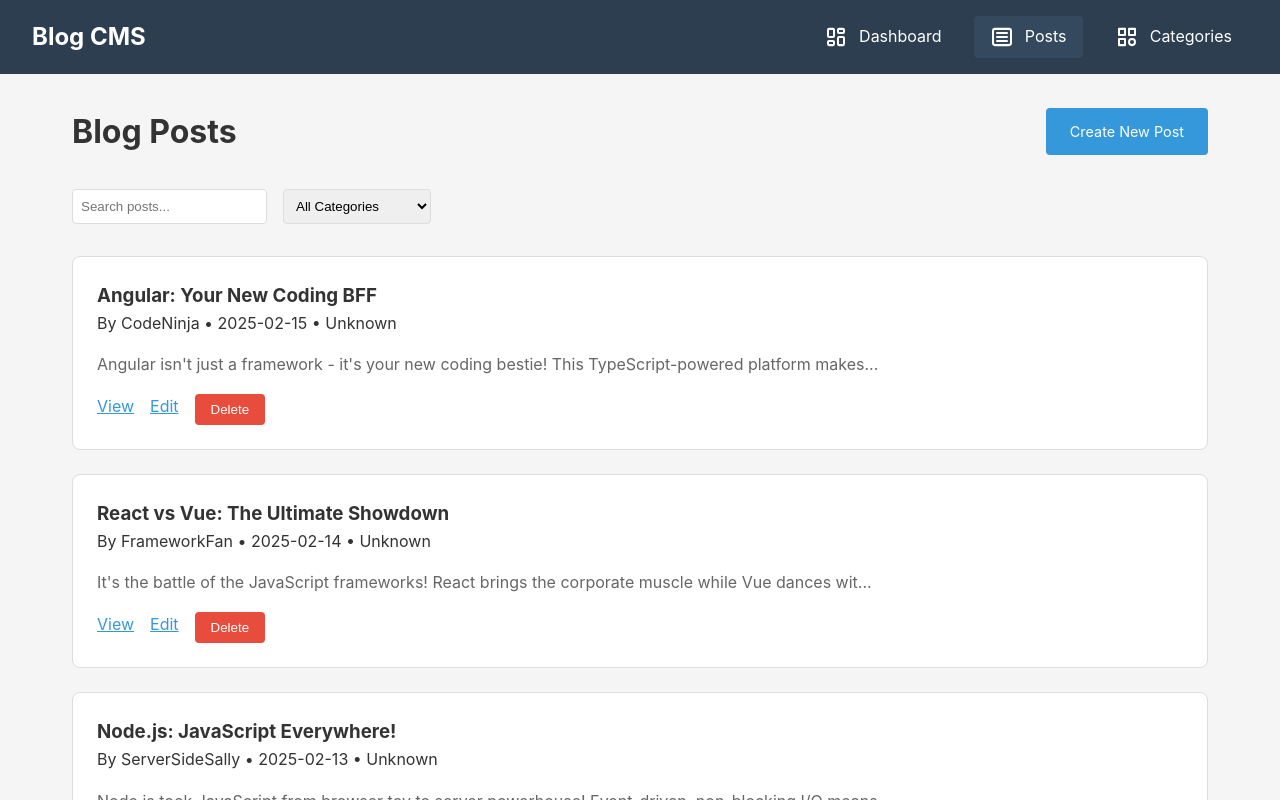
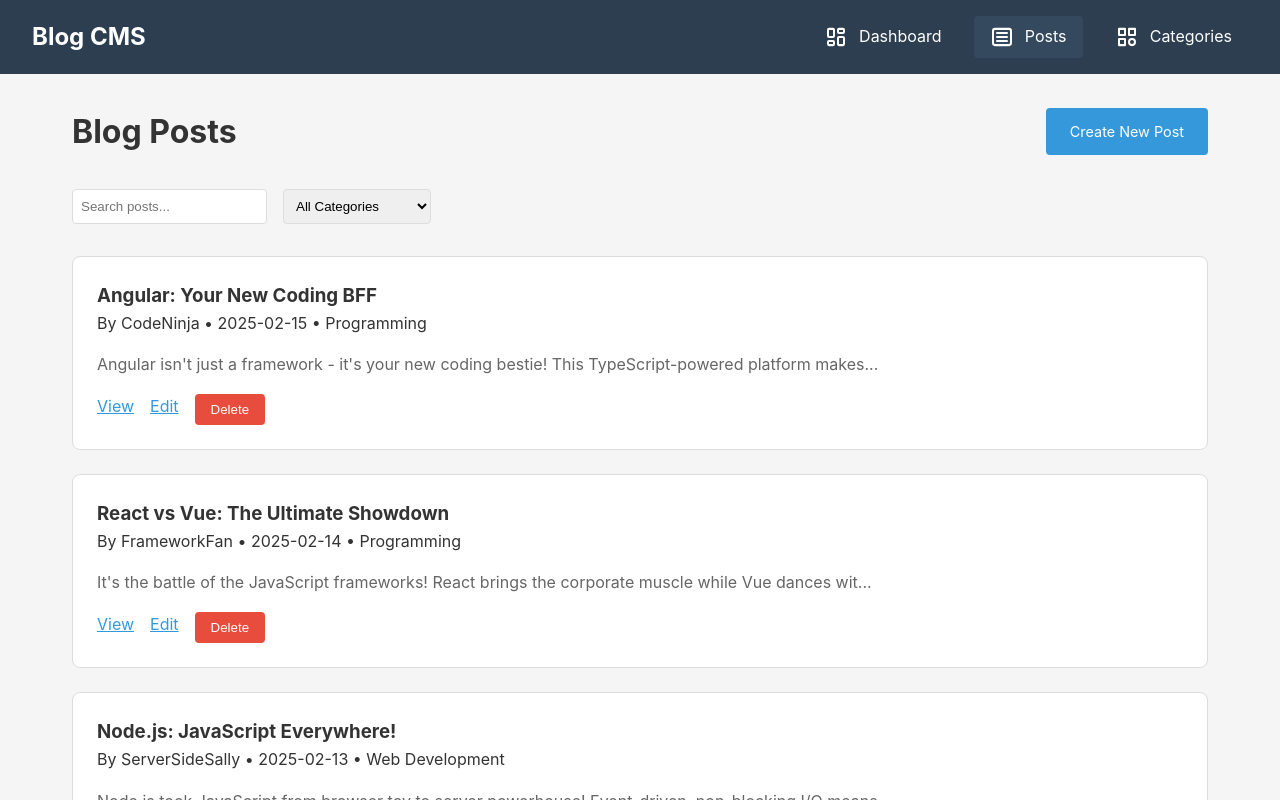
Before and after one commit to SharadJ19/blog-cms, an Angular app: page /posts in a window 1280 px wide. Shown: the top 800 px of the page. Built offline with nearby package versions, Linux system fonts and the light colour scheme; data requests are answered from the project's data file; a web font is replaced by a local one.

Commit message:
refactor(posts): update component logic to use string ids for posts and categories

```diff
--- a/src/app/pages/posts/posts.ts
+++ b/src/app/pages/posts/posts.ts
@@ -26,6 +26,7 @@ export class Posts implements OnInit {
     this.loadCategories();
   }
 
+
   loadPosts() {
     this.apiService.getPosts().subscribe((posts) => {
       this.posts = posts;
@@ -33,35 +34,37 @@ export class Posts implements OnInit {
     });
   }
 
+
   loadCategories() {
     this.apiService.getCategories().subscribe((categories) => {
       this.categories = categories;
     });
   }
 
+
   // Searches in title and content + both search and category must match !
   filterPosts() {
+    const term = this.searchTerm.toLowerCase();
     this.filteredPosts = this.posts.filter((post) => {
-      const matchesSearch =
-        post.title.toLowerCase().includes(this.searchTerm.toLowerCase()) ||
-        post.content.toLowerCase().includes(this.searchTerm.toLowerCase());
-      const matchesCategory =
-        !this.selectedCategory || post.categoryId.toString() === this.selectedCategory;
-
+      const matchesSearch = post.title.toLowerCase().includes(term) || post.content.toLowerCase().includes(term);
+      const matchesCategory = !this.selectedCategory || post.categoryId === this.selectedCategory;
       return matchesSearch && matchesCategory;
     });
   }
 
-  getCategoryName(categoryId: number): string {
-    const category = this.categories.find((cat) => +cat.id === categoryId);
+
+  getCategoryName(categoryId: string): string {
+    const category = this.categories.find((cat) => cat.id === categoryId);
     return category ? category.name : 'Unknown';
   }
 
-  deletePost(id: number) {
+
+  deletePost(id: string) {
     if (confirm('Are you sure you want to delete his post?')) {
       this.apiService.deletePost(id).subscribe(() => {
         this.loadPosts();
       });
     }
   }
+
 }
```
